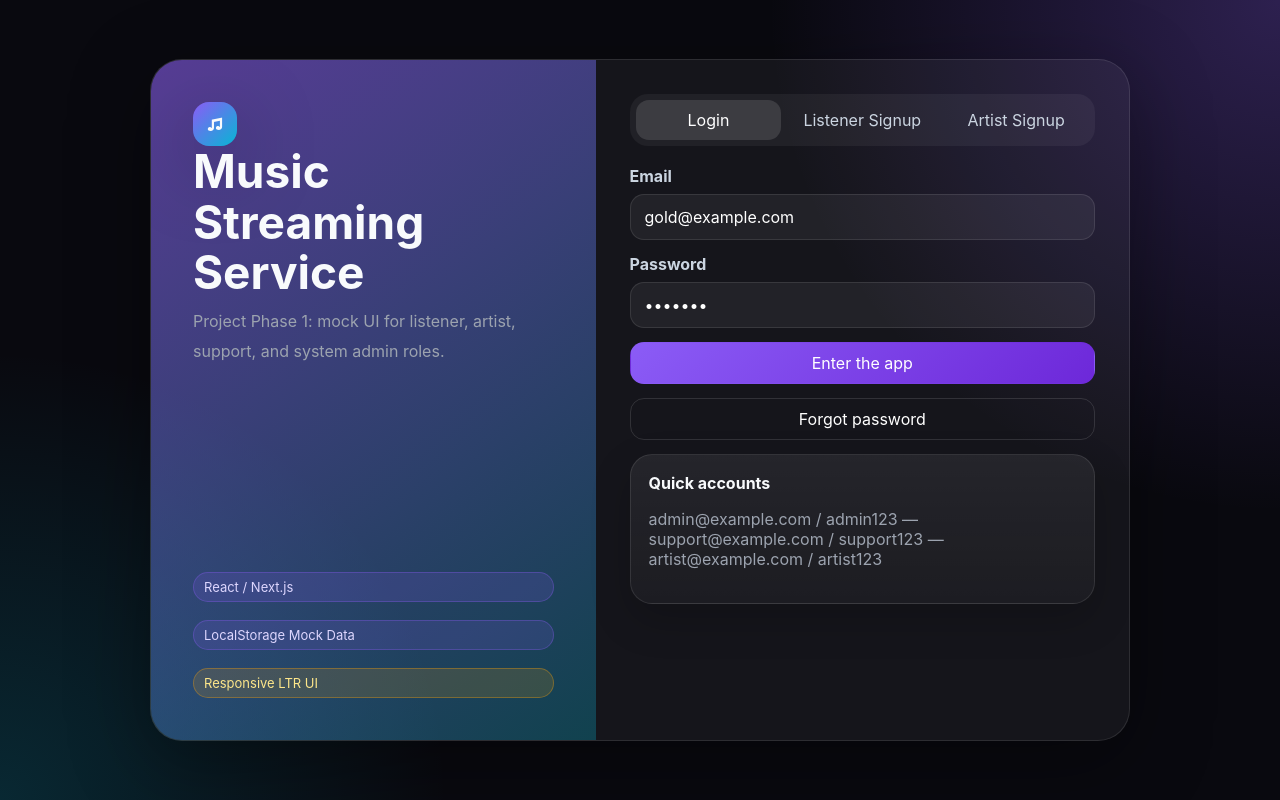
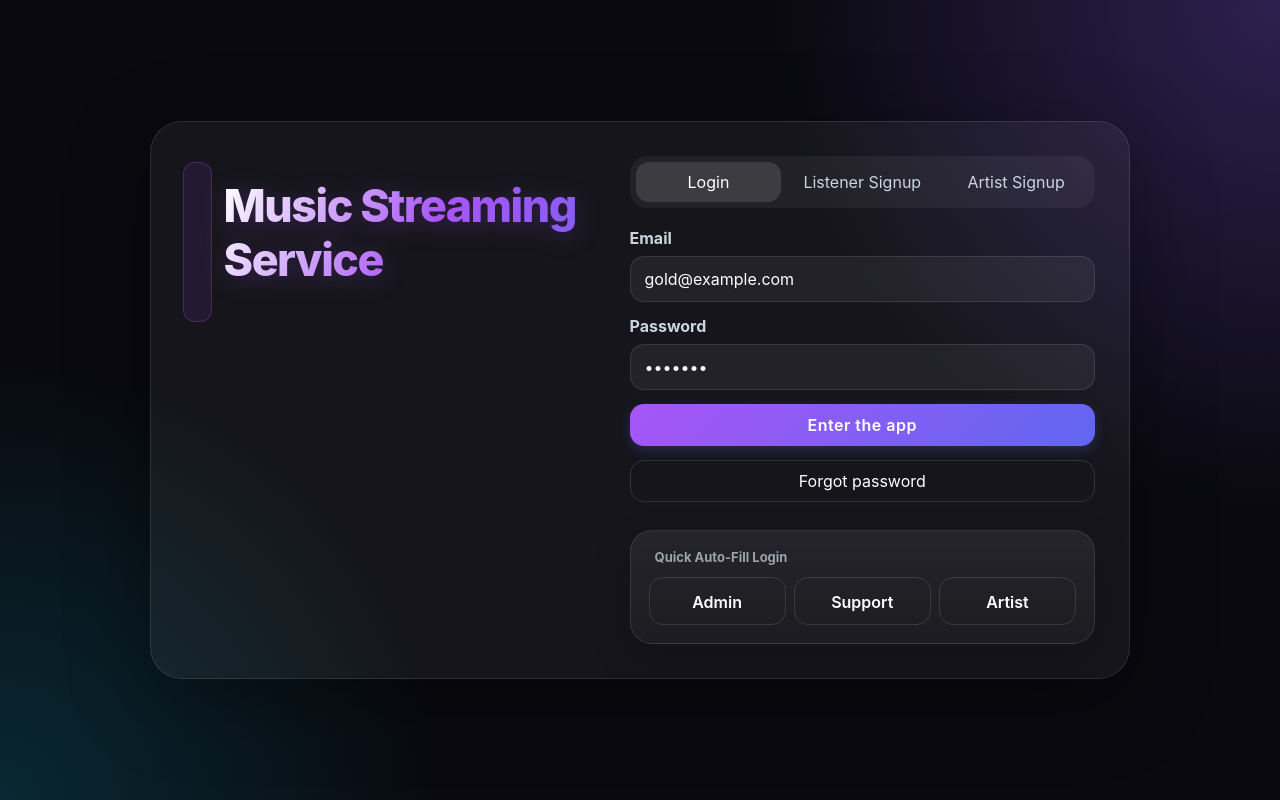
Before and after one commit to Saba-khmohammadi/music-streaming-frontend, a Next.js app: page /login in a window 1280 px wide. Built offline with nearby package versions, Linux system fonts and the light colour scheme.

Commit message:
change login front

```diff
--- a/src/app/globals.css
+++ b/src/app/globals.css
@@ -87,7 +87,28 @@ img { display: block; max-width: 100%; }
   transition: .16s ease; min-height: 42px;
 }
 .btn:hover { transform: translateY(-1px); border-color: rgba(255,255,255,.25); }
-.btn.primary { background: linear-gradient(135deg, var(--primary), #6d28d9); border-color: transparent; }
+.btn.primary {
+  background: linear-gradient(135deg, #a855f7 0%, #6366f1 50%, #4f46e5 100%) !important;
+  background-size: 200% auto !important;
+  border: none !important;
+  box-shadow: 0 4px 12px rgba(99, 102, 241, 0.25) !important;
+  color: #ffffff !important;
+  font-weight: 600 !important;
+  letter-spacing: 0.5px !important;
+  transition: all 0.3s cubic-bezier(0.4, 0, 0.2, 1) !important;
+}
+
+.btn.primary:hover {
+  background-position: right center !important;
+  transform: translateY(-2px) !important;
+  box-shadow: 0 6px 20px rgba(99, 102, 241, 0.45) !important;
+  filter: brightness(1.1) !important;
+}
+
+.btn.primary:active {
+  transform: translateY(0px) !important;
+  box-shadow: 0 3px 10px rgba(99, 102, 241, 0.3) !important;
+}
 .btn.secondary { background: rgba(6,182,212,.14); border-color: rgba(6,182,212,.35); color: #cffafe; }
 .btn.danger { background: rgba(239,68,68,.14); border-color: rgba(239,68,68,.35); color: #fecaca; }
 .btn.ghost { background: transparent; }
@@ -126,7 +147,92 @@ tr:last-child td { border-bottom: 0; }
 .player-side { display: flex; gap: 10px; align-items: center; justify-content: flex-end; }
 .auth-page { min-height: 100vh; display: grid; place-items: center; padding: 24px; }
 .auth-panel { width: min(100%, 980px); display: grid; grid-template-columns: 1fr 1.2fr; border-radius: 32px; overflow: hidden; border: 1px solid var(--border); background: rgba(255,255,255,.05); box-shadow: var(--shadow); }
-.auth-hero { padding: 42px; background: linear-gradient(145deg, rgba(139,92,246,.56), rgba(6,182,212,.28)); display: flex; flex-direction: column; justify-content: space-between; min-height: 680px; }
+
+.auth-panel .page-title {
+  font-size: 24px !important;
+  font-weight: 700 !important;
+  letter-spacing: -0.5px !important;
+  line-height: 1 !important;
+  background: linear-gradient(135deg, #ffffff 60%, #a855f7 100%) !important;
+  -webkit-background-clip: text !important;
+  -webkit-text-fill-color: transparent !important;
+}
+
+
+.brand-logo-box {
+  position: relative;
+  display: flex;
+  align-items: center;
+  justify-content: center;
+
+  width: 40px !important;
+  height: 160px !important;
+
+  background: rgba(168, 85, 247, 0.1) !important;
+  border: 1px solid rgba(168, 85, 247, 0.25) !important;
+  border-radius: 12px !important;
+}
+
+
+.brand-logo-box .main-note {
+  font-size: 16px !important;
+  color: #a855f7 !important;
+  z-index: 2;
+}
+
+
+.brand-logo-box .wave-ring {
+  position: absolute;
+  font-size: 28px !important;
+  color: rgba(99, 102, 241, 0.2) !important;
+  animation: fa-spin 12s linear infinite;
+  z-index: 1;
+}
+
+.auth-hero .page-title {
+  font-size: 2.8rem !important;
+  font-weight: 800 !important;
+  letter-spacing: -1.5px !important;
+  margin: 0 0 16px 0 !important;
+  line-height: 1.2 !important;
+
+  background: linear-gradient(
+    120deg,
+    #ffffff 0%,
+    #a855f7 30%,
+    #6366f1 70%,
+    #ffffff 100%
+  ) !important;
+  background-size: 200% auto !important;
+  -webkit-background-clip: text !important;
+  -webkit-text-fill-color: transparent !important;
+
+
+  animation: shineGradient 6s linear infinite !important;
+
+
+  filter: drop-shadow(0 4px 12px rgba(168, 85, 247, 0.25)) !important;
+}
+
+
+@keyframes shineGradient {
+  0% { background-position: 0% center; }
+  50% { background-position: 100% center; }
+  100% { background-position: 0% center; }
+}
+
+
+.auth-hero {
+  padding-left: 24px !important;
+  margin-top: 40px !important;
+  margin-bottom: 24px !important;
+  display: block !important;
+}
+
+.auth-hero .page-title {
+  text-align: left !important;
+  display: inline-block !important;
+}
 .auth-body { padding: 34px; }
 .tabs { display: flex; gap: 8px; background: rgba(255,255,255,.05); padding: 6px; border-radius: 18px; margin-bottom: 20px; }
 .tab { flex: 1; padding: 10px; border: 0; border-radius: 13px; background: transparent; color: var(--subtle); }
@@ -270,6 +376,66 @@ html[dir="rtl"] .dashboard-menu-item.active { box-shadow: inset -3px 0 0 var(--p
 }
 .input[type="number"] { font-variant-numeric: tabular-nums; }
 
+.auth-body .card div[style*="grid"] button.btn.ghost {
+  display: grid !important;
+  grid-auto-flow: column !important;
+  place-items: center !important;
+  align-content: center !important;
+  justify-content: center !important;
+
+  font-size: 14px !important;
+  gap: 6px !important;
+
+  padding: 0 12px !important;
+  height: 44px !important;
+  line-height: 0 !important;
+}
+
+
+.auth-body .card div[style*="grid"] button.btn.ghost strong {
+  font-weight: 600 !important;
+  color: inherit !important;
+  display: inline-block !important;
+  margin: 0 !important;
+  padding: 0 !important;
+  line-height: 1 !important;
+}
+
+.auth-body .card div[style*="grid"] button.btn.ghost i {
+  font-size: 15px !important;
+  margin: 0 !important;
+  padding: 0 !important;
+  display: inline-block !important;
+}
+
+.auth-body .card div[style*="grid"] button.btn.ghost {
+  display: flex !important;
+  align-items: center !important;
+  justify-content: center !important;
+  font-size: 16px !important;
+  gap: 8px !important;
+  padding: 0 16px !important;
+  height: 48px !important;
+  width: 100% !important;
+  line-height: normal !important;
+  overflow: hidden !important;
+}
+
+.auth-body .card div[style*="grid"] button.btn.ghost i,
+.auth-body .card div[style*="grid"] button.btn.ghost strong {
+  display: inline-flex !important;
+  align-items: center !important;
+
+  transform: translateY(-3px) !important;
+}
+
+.auth-body .card div[style*="grid"] button.btn.ghost strong {
+  font-weight: 600 !important;
+  color: inherit !important;
+  margin: 0 !important;
+  padding: 0 !important;
+}
+
 @media (max-width: 880px) {
   .dashboard-stats { grid-template-columns: 1fr; }
   .dashboard-content table { min-width: 620px; }
--- a/src/app/login/page.tsx
+++ b/src/app/login/page.tsx
@@ -88,16 +88,30 @@ function LoginContent() {
     <main className="auth-page">
       <section className="auth-panel">
         <aside className="auth-hero">
-          <div>
-            <div className="brand-logo">♫</div>
-            <h1 className="page-title">Music Streaming Service</h1>
-            <p className="page-description">Project Phase 1: mock UI for listener, artist, support, and system admin roles.</p>
+        <div style={{
+          display: 'flex',
+          alignItems: 'center',
+          justifyContent: 'space-between',
+          width: '100%',
+          marginBottom: '24px',
+          padding: '0 8px',
+          gap: '16px'
+        }}>
+
+          <div style={{ display: 'flex', alignItems: 'center', gap: '12px' }}>
+
+            <div className="brand-logo-box">
+              <i className="fas fa-music main-note"></i>
+              <i className="fas fa-circle-notch wave-ring"></i>
+            </div>
+
+            <h1 className="page-title" style={{ margin: 0 }}>
+              Music Streaming Service
+            </h1>
           </div>
-          <div className="grid">
-            <span className="badge">React / Next.js</span>
-            <span className="badge">LocalStorage Mock Data</span>
-            <span className="badge warning">Responsive LTR UI</span>
-          </div>
+
+        </div>
+
         </aside>
         <div className="auth-body">
           <div className="tabs">
@@ -114,9 +128,66 @@ function LoginContent() {
               <div className="form-row"><label className="label">Password</label><input className="input" name="password" type="password" defaultValue="gold123" required /></div>
               <button className="btn primary block">Enter the app</button>
               <button type="button" className="btn ghost block" onClick={() => setTab('reset')}>Forgot password</button>
-              <div className="card">
-                <strong>Quick accounts</strong>
-                <p className="muted">admin@example.com / admin123 — support@example.com / support123 — artist@example.com / artist123</p>
+              <div className="card" style={{ marginTop: 14 }}>
+                <strong style={{ display: 'block', marginBottom: 12, fontSize: '13px', color: 'var(--muted)' }}>
+                  <i className="fas fa-magic" style={{ marginRight: '6px', color: '#6366f1' }}></i>
+                  Quick Auto-Fill Login
+                </strong>
+
+                <div style={{ display: 'grid', gridTemplateColumns: 'repeat(3, 1fr)', gap: '8px' }}>
+
+                  <button
+                    type="button"
+                    className="btn ghost"
+                    style={{ fontSize: '12px', padding: '10px 6px', display: 'flex', flexDirection: 'column', gap: '6px', alignItems: 'center', cursor: 'pointer' }}
+                    onClick={() => {
+                      const emailInput = document.getElementsByName('email')[0] as HTMLInputElement;
+                      const passwordInput = document.getElementsByName('password')[0] as HTMLInputElement;
+                      if (emailInput && passwordInput) {
+                        emailInput.value = 'admin@example.com';
+                        passwordInput.value = 'admin123';
+                      }
+                    }}
+                  >
+                    <i className="fas fa-user-shield" style={{ fontSize: '16px', color: '#f43f5e' }}></i>
+                    <strong>Admin</strong>
+                  </button>
+
+                  <button
+                    type="button"
+                    className="btn ghost"
+                    style={{ fontSize: '12px', padding: '10px 6px', display: 'flex', flexDirection: 'column', gap: '6px', alignItems: 'center', cursor: 'pointer' }}
+                    onClick={() => {
+                      const emailInput = document.getElementsByName('email')[0] as HTMLInputElement;
+                      const passwordInput = document.getElementsByName('password')[0] as HTMLInputElement;
+                      if (emailInput && passwordInput) {
+                        emailInput.value = 'support@example.com';
+                        passwordInput.value = 'support123';
+                      }
+                    }}
+                  >
+                    <i className="fas fa-headset" style={{ fontSize: '16px', color: '#3b82f6' }}></i>
+                    <strong>Support</strong>
+                  </button>
+
+                  <button
+                    type="button"
+                    className="btn ghost"
+                    style={{ fontSize: '12px', padding: '10px 6px', display: 'flex', flexDirection: 'column', gap: '6px', alignItems: 'center', cursor: 'pointer' }}
+                    onClick={() => {
+                      const emailInput = document.getElementsByName('email')[0] as HTMLInputElement;
+                      const passwordInput = document.getElementsByName('password')[0] as HTMLInputElement;
+                      if (emailInput && passwordInput) {
+                        emailInput.value = 'artist@example.com';
+                        passwordInput.value = 'artist123';
+                      }
+                    }}
+                  >
+                    <i className="fas fa-music" style={{ fontSize: '16px', color: '#10b981' }}></i>
+                    <strong>Artist</strong>
+                  </button>
+
+                </div>
               </div>
             </form>
           ) : null}
@@ -131,7 +202,28 @@ function LoginContent() {
                 <div className="form-row"><label className="label">Birth date</label><input className="input" name="birthDate" type="date" required /></div>
                 <div className="form-row"><label className="label">Gender</label><select className="select" name="gender"><option>Female</option><option>Male</option><option>Prefer not to say</option></select></div>
               </div>
-              <label className="muted"><input name="privacy" type="checkbox" /> I accept the <button type="button" className="btn ghost" onClick={() => setPrivacyOpen(true)}>Privacy Policy</button>.</label>
+
+              <label className="muted" style={{ display: 'block', margin: '14px 0', cursor: 'pointer' }}>
+                <input name="privacy" type="checkbox" style={{ marginRight: '6px' }} />
+                I accept the{' '}
+                <button
+                  type="button"
+                  onClick={() => setPrivacyOpen(true)}
+                  style={{
+                    background: 'none',
+                    border: 'none',
+                    padding: 0,
+                    color: '#3b82f6',
+                    textDecoration: 'underline',
+                    cursor: 'pointer',
+                    font: 'inherit',
+                    display: 'inline'
+                  }}
+                >
+                  Privacy Policy
+                </button>.
+              </label>
+
               <button className="btn primary block">Sign up and enter</button>
             </form>
           ) : null}
@@ -162,8 +254,29 @@ function LoginContent() {
         </div>
       </section>
       {privacyOpen ? (
-        <Modal title="Privacy Policy" onClose={() => setPrivacyOpen(false)}>
-          <p className="page-description">This Phase 1 version uses mock data. Entered information is stored only in the browser LocalStorage and is not sent to a server.</p>
+        <Modal title="Privacy Policy & Data Security" onClose={() => setPrivacyOpen(false)}>
+          <div style={{ textAlign: 'left', display: 'flex', flexDirection: 'column', gap: '16px', maxWidth: '500px' }}>
+            <div>
+              <h4 style={{ margin: '0 0 4px 0', color: 'inherit', fontSize: '15px', fontWeight: 'bold' }}>1. Local Storage Only</h4>
+              <p className="page-description" style={{ fontSize: '13px' }}>
+                Any information, configurations, or simulation accounts you create are stored exclusively in your browser's <strong>LocalStorage</strong>.
+              </p>
+            </div>
+
+            <div>
+              <h4 style={{ margin: '0 0 4px 0', color: 'inherit', fontSize: '15px', fontWeight: 'bold' }}>2. Zero Server Transmission</h4>
+              <p className="page-description" style={{ fontSize: '13px' }}>
+                No data is transmitted, uploaded, or leaked to any external cloud, database, or backend server. The application runs completely isolated on your client side.
+              </p>
+            </div>
+
+            <div>
+              <h4 style={{ margin: '0 0 4px 0', color: 'inherit', fontSize: '15px', fontWeight: 'bold' }}>3. Data Control</h4>
+              <p className="page-description" style={{ fontSize: '13px' }}>
+                Since the data lives entirely in your browser, clearing your browsing data or site cache will permanently reset the application and remove your simulated history.
+              </p>
+            </div>
+          </div>
         </Modal>
       ) : null}
     </main>
```
